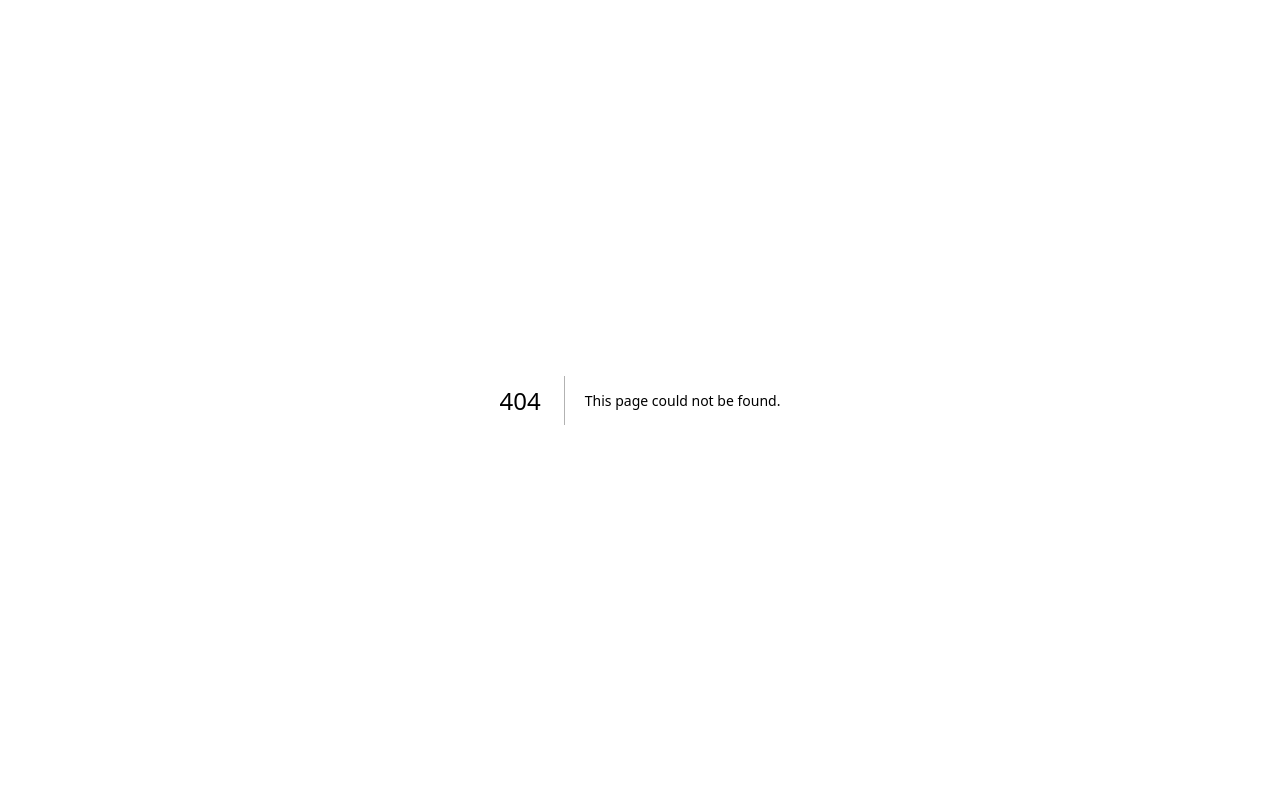
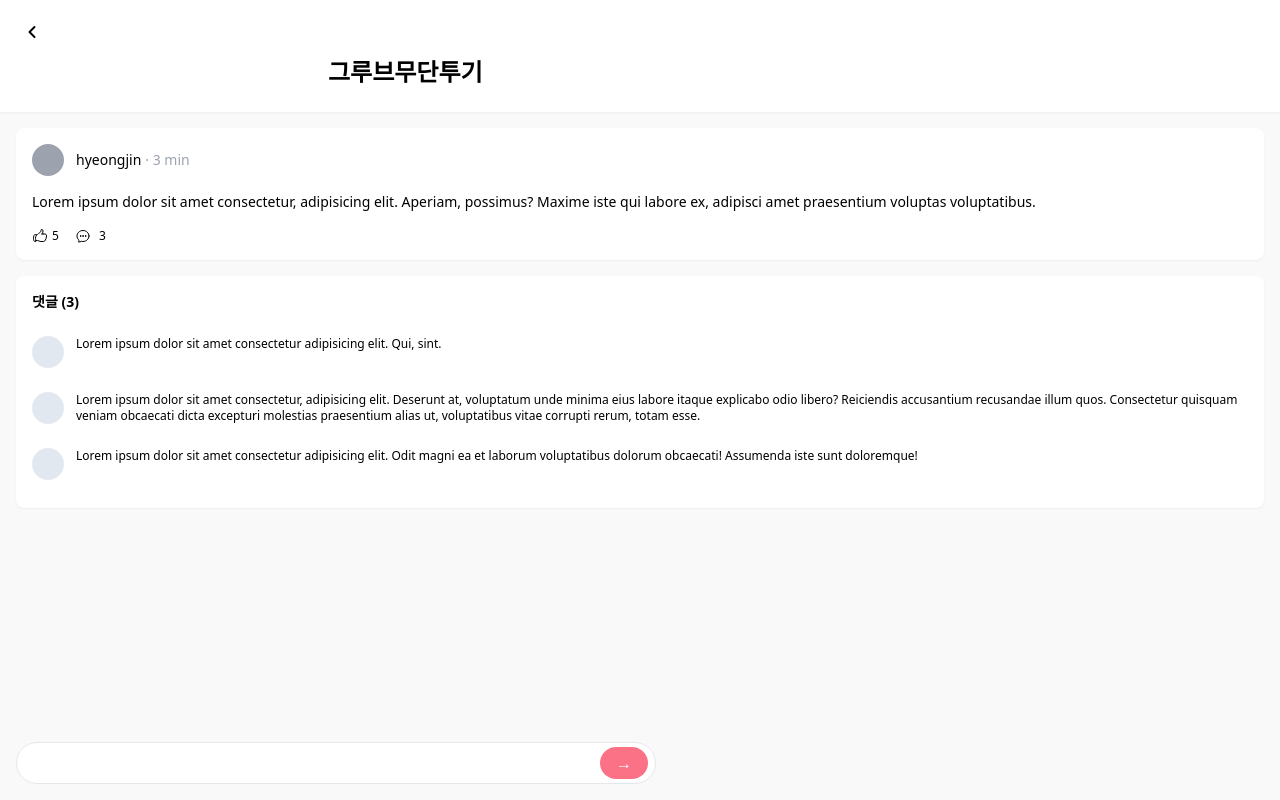
Before and after one commit to KeMezz/woomaanco, a Next.js app: page /0/0 in a window 1280 px wide. Before the commit this address had no page. Built offline with nearby package versions, Linux system fonts and the light colour scheme.

Commit message:
댓글, 포스트 별도 컴포넌트 생성

```diff
--- /dev/null
+++ b/src/components/comment.tsx
@@ -0,0 +1,16 @@
+import { NextPage } from "next";
+
+interface CommentProps {
+  comment: string;
+}
+
+const Comment: NextPage<CommentProps> = ({ comment }) => {
+  return (
+    <div className="flex gap-3 py-3">
+      <div className="w-8 h-8 bg-slate-200 rounded-full shrink-0" />
+      <p className="text-xs">{comment}</p>
+    </div>
+  );
+};
+
+export default Comment;
--- /dev/null
+++ b/src/components/post-detail.tsx
@@ -0,0 +1,58 @@
+const PostDetail = () => {
+  return (
+    <article className="p-4 rounded-lg bg-white shadow-sm">
+      <div className="flex items-center gap-3">
+        <div className="w-8 h-8 rounded-full bg-gray-400" />
+        <div className="flex gap-1">
+          <p className="font-medium text-sm">hyeongjin</p>
+          <p className="text-gray-400 text-sm">
+            · <span className="text-gray-400">3 min</span>
+          </p>
+        </div>
+      </div>
+      <div className="mt-2 pt-2 text-sm">
+        Lorem ipsum dolor sit amet consectetur, adipisicing elit. Aperiam,
+        possimus? Maxime iste qui labore ex, adipisci amet praesentium voluptas
+        voluptatibus.
+      </div>
+      <div className="mt-2 pt-2 flex gap-4">
+        <div className="flex gap-1 items-center">
+          <svg
+            xmlns="http://www.w3.org/2000/svg"
+            fill="none"
+            viewBox="0 0 24 24"
+            strokeWidth={1.5}
+            stroke="currentColor"
+            className="w-4 h-4"
+          >
+            <path
+              strokeLinecap="round"
+              strokeLinejoin="round"
+              d="M6.633 10.5c.806 0 1.533-.446 2.031-1.08a9.041 9.041 0 012.861-2.4c.723-.384 1.35-.956 1.653-1.715a4.498 4.498 0 00.322-1.672V3a.75.75 0 01.75-.75A2.25 2.25 0 0116.5 4.5c0 1.152-.26 2.243-.723 3.218-.266.558.107 1.282.725 1.282h3.126c1.026 0 1.945.694 2.054 1.715.045.422.068.85.068 1.285a11.95 11.95 0 01-2.649 7.521c-.388.482-.987.729-1.605.729H13.48c-.483 0-.964-.078-1.423-.23l-3.114-1.04a4.501 4.501 0 00-1.423-.23H5.904M14.25 9h2.25M5.904 18.75c.083.205.173.405.27.602.197.4-.078.898-.523.898h-.908c-.889 0-1.713-.518-1.972-1.368a12 12 0 01-.521-3.507c0-1.553.295-3.036.831-4.398C3.387 10.203 4.167 9.75 5 9.75h1.053c.472 0 .745.556.5.96a8.958 8.958 0 00-1.302 4.665c0 1.194.232 2.333.654 3.375z"
+            />
+          </svg>
+          <span className="text-xs">5</span>
+        </div>
+        <div className="flex gap-2 items-center">
+          <svg
+            xmlns="http://www.w3.org/2000/svg"
+            fill="none"
+            viewBox="0 0 24 24"
+            strokeWidth={1.5}
+            stroke="currentColor"
+            className="w-4 h-4"
+          >
+            <path
+              strokeLinecap="round"
+              strokeLinejoin="round"
+              d="M8.625 12a.375.375 0 11-.75 0 .375.375 0 01.75 0zm0 0H8.25m4.125 0a.375.375 0 11-.75 0 .375.375 0 01.75 0zm0 0H12m4.125 0a.375.375 0 11-.75 0 .375.375 0 01.75 0zm0 0h-.375M21 12c0 4.556-4.03 8.25-9 8.25a9.764 9.764 0 01-2.555-.337A5.972 5.972 0 015.41 20.97a5.969 5.969 0 01-.474-.065 4.48 4.48 0 00.978-2.025c.09-.457-.133-.901-.467-1.226C3.93 16.178 3 14.189 3 12c0-4.556 4.03-8.25 9-8.25s9 3.694 9 8.25z"
+            />
+          </svg>
+          <span className="text-xs">3</span>
+        </div>
+      </div>
+    </article>
+  );
+};
+
+export default PostDetail;
--- /dev/null
+++ b/src/pages/[communityId]/[postId].tsx
@@ -0,0 +1,38 @@
+import Comment from "@components/comment";
+import Layout from "@components/layout";
+import PostDetail from "@components/post-detail";
+
+const Post = () => {
+  return (
+    <Layout title="그루브무단투기" hideNav canGoBack>
+      <div className="flex flex-col p-4 gap-4">
+        <PostDetail />
+        <div className="p-4 bg-white rounded-lg shadow-sm">
+          <h3 className="text-sm font-semibold pb-3">댓글 (3)</h3>
+          <Comment comment="Lorem ipsum dolor sit amet consectetur adipisicing elit. Qui, sint." />
+          <Comment
+            comment="Lorem ipsum dolor sit amet consectetur, adipisicing elit. Deserunt
+              at, voluptatum unde minima eius labore itaque explicabo odio
+              libero? Reiciendis accusantium recusandae illum quos. Consectetur
+              quisquam veniam obcaecati dicta excepturi molestias praesentium
+              alias ut, voluptatibus vitae corrupti rerum, totam esse."
+          />
+          <Comment comment="Lorem ipsum dolor sit amet consectetur adipisicing elit. Odit magni ea et laborum voluptatibus dolorum obcaecati! Assumenda iste sunt doloremque!" />
+        </div>
+      </div>
+      <div className="fixed bottom-0 p-4 w-full max-w-2xl mx-auto">
+        <form className="relative">
+          <input
+            type="text"
+            className="w-full border pl-4 pr-14 py-2 rounded-3xl focus:ring-2 ring-rose-400 focus:outline-none"
+          />
+          <button className="absolute right-2 top-[5px] text-md py-1 px-4 bg-rose-400 rounded-3xl text-white">
+            →
+          </button>
+        </form>
+      </div>
+    </Layout>
+  );
+};
+
+export default Post;
--- a/src/pages/[communityId]/index.tsx
+++ b/src/pages/[communityId]/index.tsx
@@ -1,4 +1,6 @@
 import Layout from "@components/layout";
+import PostDetail from "@components/post-detail";
+import Link from "next/link";
 import { useRouter } from "next/router";
 
 const Community = () => {
@@ -8,58 +10,9 @@ const Community = () => {
     <Layout subtitle="커뮤니티" title="그루브무단투기" hideNav canGoBack>
       <div className="flex flex-col gap-4 sm:px-6 m-4">
         {Array.from({ length: 3 }, (_, i) => i).map((i) => (
-          <article key={i} className="p-4 rounded-lg bg-white shadow-sm">
-            <div className="flex items-center gap-3">
-              <div className="w-8 h-8 rounded-full bg-gray-400" />
-              <div className="flex gap-1">
-                <p className="font-medium text-sm">hyeongjin</p>
-                <p className="text-gray-400 text-sm">
-                  · <span className="text-gray-400">3 min</span>
-                </p>
-              </div>
-            </div>
-            <div className="mt-2 pt-2 text-sm">
-              Lorem ipsum dolor sit amet consectetur, adipisicing elit. Aperiam,
-              possimus? Maxime iste qui labore ex, adipisci amet praesentium
-              voluptas voluptatibus.
-            </div>
-            <div className="mt-2 pt-2 flex gap-4">
-              <div className="flex gap-1 items-center">
-                <svg
-                  xmlns="http://www.w3.org/2000/svg"
-                  fill="none"
-                  viewBox="0 0 24 24"
-                  strokeWidth={1.5}
-                  stroke="currentColor"
-                  className="w-4 h-4"
-                >
-                  <path
-                    strokeLinecap="round"
-                    strokeLinejoin="round"
-                    d="M6.633 10.5c.806 0 1.533-.446 2.031-1.08a9.041 9.041 0 012.861-2.4c.723-.384 1.35-.956 1.653-1.715a4.498 4.498 0 00.322-1.672V3a.75.75 0 01.75-.75A2.25 2.25 0 0116.5 4.5c0 1.152-.26 2.243-.723 3.218-.266.558.107 1.282.725 1.282h3.126c1.026 0 1.945.694 2.054 1.715.045.422.068.85.068 1.285a11.95 11.95 0 01-2.649 7.521c-.388.482-.987.729-1.605.729H13.48c-.483 0-.964-.078-1.423-.23l-3.114-1.04a4.501 4.501 0 00-1.423-.23H5.904M14.25 9h2.25M5.904 18.75c.083.205.173.405.27.602.197.4-.078.898-.523.898h-.908c-.889 0-1.713-.518-1.972-1.368a12 12 0 01-.521-3.507c0-1.553.295-3.036.831-4.398C3.387 10.203 4.167 9.75 5 9.75h1.053c.472 0 .745.556.5.96a8.958 8.958 0 00-1.302 4.665c0 1.194.232 2.333.654 3.375z"
-                  />
-                </svg>
-                <span className="text-xs">5</span>
-              </div>
-              <div className="flex gap-2 items-center">
-                <svg
-                  xmlns="http://www.w3.org/2000/svg"
-                  fill="none"
-                  viewBox="0 0 24 24"
-                  strokeWidth={1.5}
-                  stroke="currentColor"
-                  className="w-4 h-4"
-                >
-                  <path
-                    strokeLinecap="round"
-                    strokeLinejoin="round"
-                    d="M8.625 12a.375.375 0 11-.75 0 .375.375 0 01.75 0zm0 0H8.25m4.125 0a.375.375 0 11-.75 0 .375.375 0 01.75 0zm0 0H12m4.125 0a.375.375 0 11-.75 0 .375.375 0 01.75 0zm0 0h-.375M21 12c0 4.556-4.03 8.25-9 8.25a9.764 9.764 0 01-2.555-.337A5.972 5.972 0 015.41 20.97a5.969 5.969 0 01-.474-.065 4.48 4.48 0 00.978-2.025c.09-.457-.133-.901-.467-1.226C3.93 16.178 3 14.189 3 12c0-4.556 4.03-8.25 9-8.25s9 3.694 9 8.25z"
-                  />
-                </svg>
-                <span className="text-xs">3</span>
-              </div>
-            </div>
-          </article>
+          <Link key={i} href={`/${router.query.communityId}/${i}`}>
+            <PostDetail />
+          </Link>
         ))}
       </div>
     </Layout>
```
